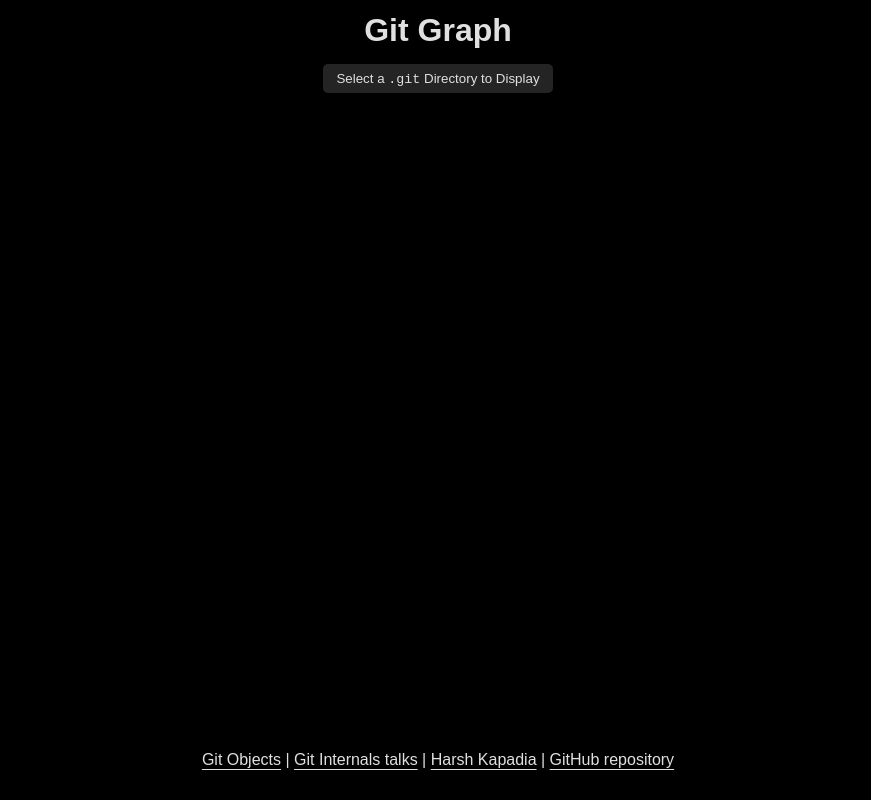
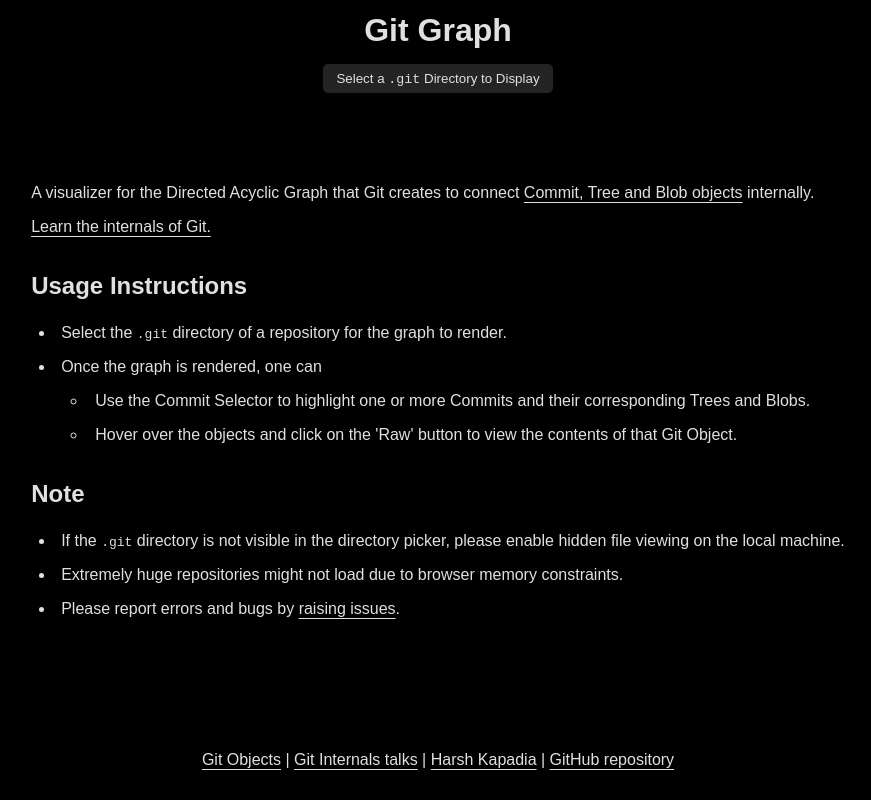
Before and after one commit to HarshKapadia2/git-graph, a React (Create React App) app: page / in a window 1280 px wide. Shown: the whole page, without its empty margins (202-1073 px from the left). Built offline with nearby package versions, Linux system fonts and the light colour scheme.

Commit message:
:sparkles: feat: Add usage instructions through `IntroMsg` component

```diff
--- a/src/components/App/App.jsx
+++ b/src/components/App/App.jsx
@@ -6,6 +6,7 @@
 import Loader from "../Loader/Loader";
 import RawDataDisplay from "../RawDataDisplay/RawDataDisplay";
 import BackToTop from "../BackToTop/BackToTop";
+import IntroMsg from "../IntroMsg/IntroMsg";
 import getObjects from "../../util/generateObjects";
 import formatObjects from "../../util/formatObjects";
 import getConnections from "../../util/generateConnections";
@@ -203,7 +204,7 @@
 						objectData={objectData}
 						sendRawObjDetails={handleRawDataObjDetails}
 					/>
-				) : null}
+				) : isLoading ? null : <IntroMsg />}
 
 				{showCommitSelector && (
 					<CommitSelector
--- /dev/null
+++ b/src/components/IntroMsg/IntroMsg.css
@@ -0,0 +1,26 @@
+.intro-msg {
+	margin: 5em 1em;
+}
+
+.intro-msg p {
+	margin-bottom: 1em;
+}
+
+.intro-msg li {
+	margin-bottom: 1em;
+	list-style: inside;
+	padding-left: 0.5em;
+}
+
+.intro-msg h2 {
+	margin: 1.5em 0 1em 0;
+}
+
+.intro-msg ul ul {
+	margin-left: 3em;
+	margin-top: 1em;
+}
+
+.intro-msg ul ul li {
+	list-style: circle;
+}
--- /dev/null
+++ b/src/components/IntroMsg/IntroMsg.jsx
@@ -0,0 +1,76 @@
+import "./IntroMsg.css";
+
+const IntroMsg = () => {
+	return (
+		<div className="intro-msg">
+			<p>
+				A visualizer for the Directed Acyclic Graph that Git creates to
+				connect{" "}
+				<a
+					href="https://git.harshkapadia.me/#_git_objects"
+					target="_blank"
+					rel="noreferrer"
+				>
+					Commit, Tree and Blob objects
+				</a>{" "}
+				internally.
+			</p>
+			<p>
+				<a
+					href="https://www.youtube.com/watch?v=sLDDaPDXB8s"
+					target="_blank"
+					rel="noreferrer"
+				>
+					Learn the internals of Git.
+				</a>
+			</p>
+
+			<h2>Usage Instructions</h2>
+			<ul>
+				<li>
+					Select the <code>.git</code> directory of a repository for
+					the graph to render.
+				</li>
+				<li>
+					Once the graph is rendered, one can
+					<ul>
+						<li>
+							Use the Commit Selector to highlight one or more
+							Commits and their corresponding Trees and Blobs.
+						</li>
+						<li>
+							Hover over the objects and click on the 'Raw' button
+							to view the contents of that Git Object.
+						</li>
+					</ul>
+				</li>
+			</ul>
+
+			<h2>Note</h2>
+			<ul>
+				<li>
+					If the <code>.git</code> directory is not visible in the
+					directory picker, please enable hidden file viewing on the
+					local machine.
+				</li>
+				<li>
+					Extremely huge repositories might not load due to browser
+					memory constraints.
+				</li>
+				<li>
+					Please report errors and bugs by{" "}
+					<a
+						href="https://github.com/HarshKapadia2/git-graph/issues"
+						target="_blank"
+						rel="noreferrer"
+					>
+						raising issues
+					</a>
+					.
+				</li>
+			</ul>
+		</div>
+	);
+};
+
+export default IntroMsg;
```
Also changed, not shown: repo-img/component-structure.png.
